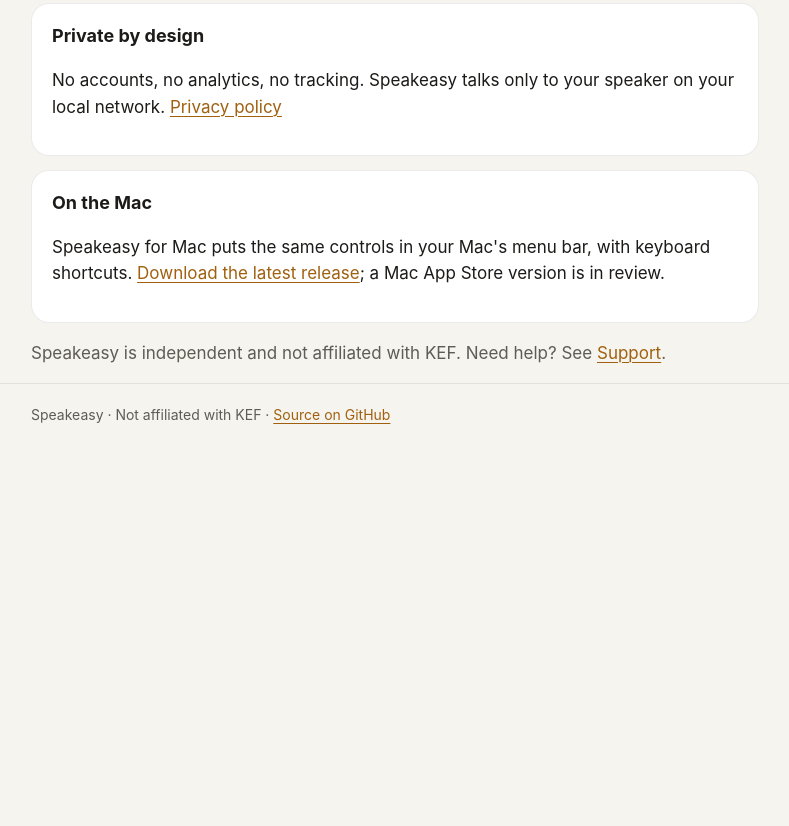
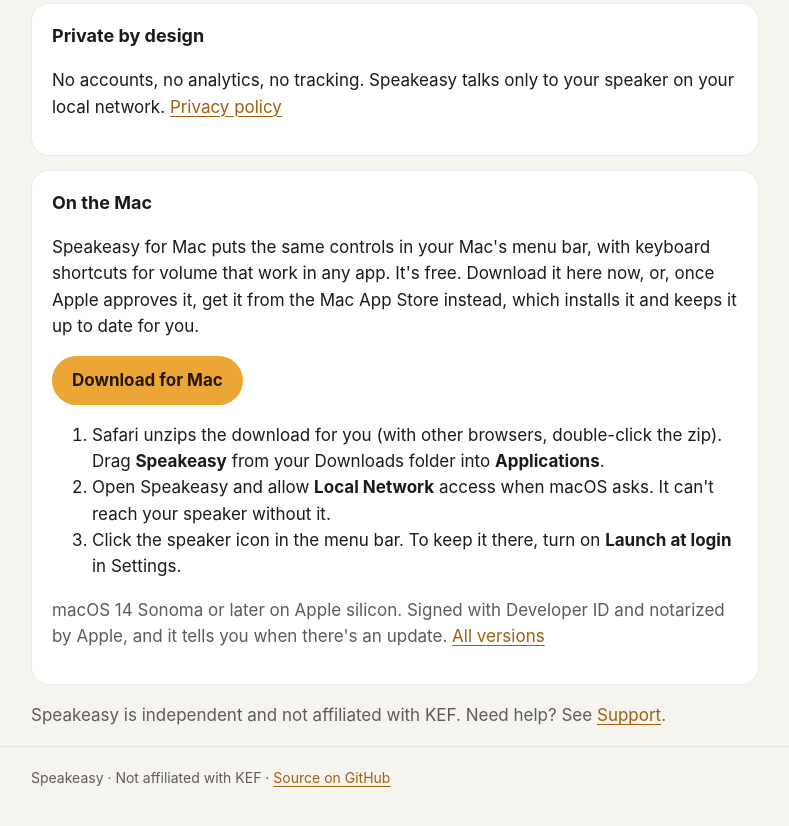
Before and after one commit to zalberico/kef-menubar, a plain HTML site: page docs/index.html in a window 1280 px wide. Shown: the part 726-1552 px from the top of the page, without its empty margins (245-1034 px from the left). Before the commit the page ends 1192 px from the top, so only its background shows below. Drawn offline with Linux system fonts and the light colour scheme.

Commit message:
Add a one-click Mac download to the README and website (#14)
* Add a one-click Mac download to the README and website

Releases now also upload the zip as Speakeasy.zip, so
releases/latest/download/Speakeasy.zip always serves the newest version (the
appcast keeps pointing at the versioned zip). v1.3.0 has the copy already.
The README gets a download link under the screenshots and plainer install
steps; the website's Mac card gets a Download for Mac button with three steps.

Co-Authored-By: Claude Opus 5.5 <noreply@anthropic.com>

* Tighten the Mac download copy

Say the app tells you about updates rather than keeping itself up to date
(Sparkle asks first and never installs on its own), credit the signature to
Developer ID, and make the website's first step say where to drag from.

Co-Authored-By: Claude Opus 5.5 <noreply@anthropic.com>

* Mention the Mac App Store as the other way to get the Mac app

Co-Authored-By: Claude Opus 5.5 <noreply@anthropic.com>

---------

Co-authored-by: Zach Alberico <441466+zalberico@users.noreply.github.com>
Co-authored-by: Claude Opus 5.5 <noreply@anthropic.com>

```diff
--- a/docs/index.html
+++ b/docs/index.html
@@ -55,7 +55,14 @@
 
     <div class="card">
       <h3>On the Mac</h3>
-      <p>Speakeasy for Mac puts the same controls in your Mac's menu bar, with keyboard shortcuts. <a href="https://github.com/zalberico/speakeasy/releases/latest">Download the latest release</a>; a Mac App Store version is in review.</p>
+      <p>Speakeasy for Mac puts the same controls in your Mac's menu bar, with keyboard shortcuts for volume that work in any app. It's free. Download it here now, or, once Apple approves it, get it from the Mac App Store instead, which installs it and keeps it up to date for you.</p>
+      <p><a class="button" href="https://github.com/zalberico/speakeasy/releases/latest/download/Speakeasy.zip">Download for Mac</a></p>
+      <ol>
+        <li>Safari unzips the download for you (with other browsers, double-click the zip). Drag <b>Speakeasy</b> from your Downloads folder into <b>Applications</b>.</li>
+        <li>Open Speakeasy and allow <b>Local Network</b> access when macOS asks. It can't reach your speaker without it.</li>
+        <li>Click the speaker icon in the menu bar. To keep it there, turn on <b>Launch at login</b> in Settings.</li>
+      </ol>
+      <p class="muted">macOS 14 Sonoma or later on Apple silicon. Signed with Developer ID and notarized by Apple, and it tells you when there's an update. <a href="https://github.com/zalberico/speakeasy/releases">All versions</a></p>
     </div>
 
     <p class="muted">Speakeasy is independent and not affiliated with KEF. Need help? See <a href="support/">Support</a>.</p>
```
Also changed, not shown: 2 other files.
